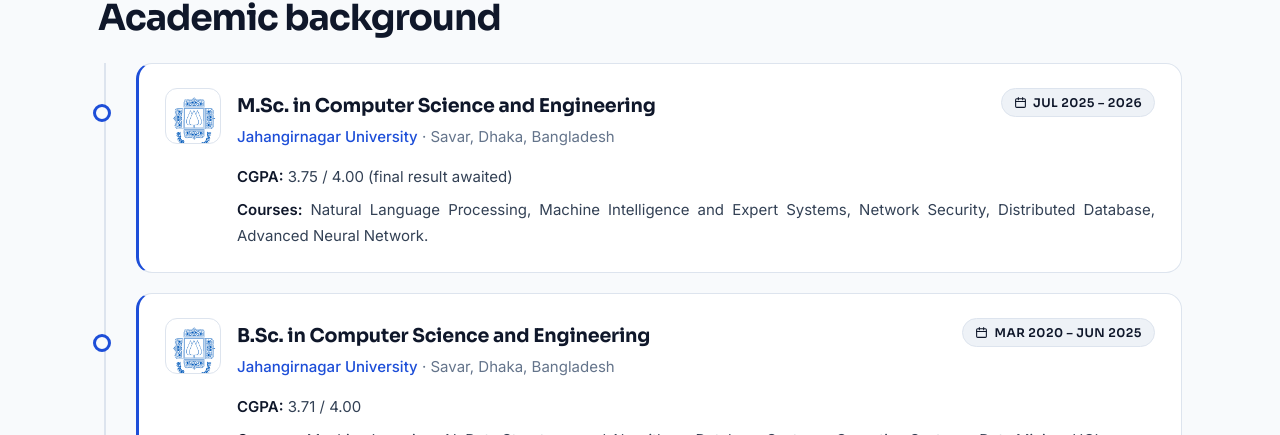
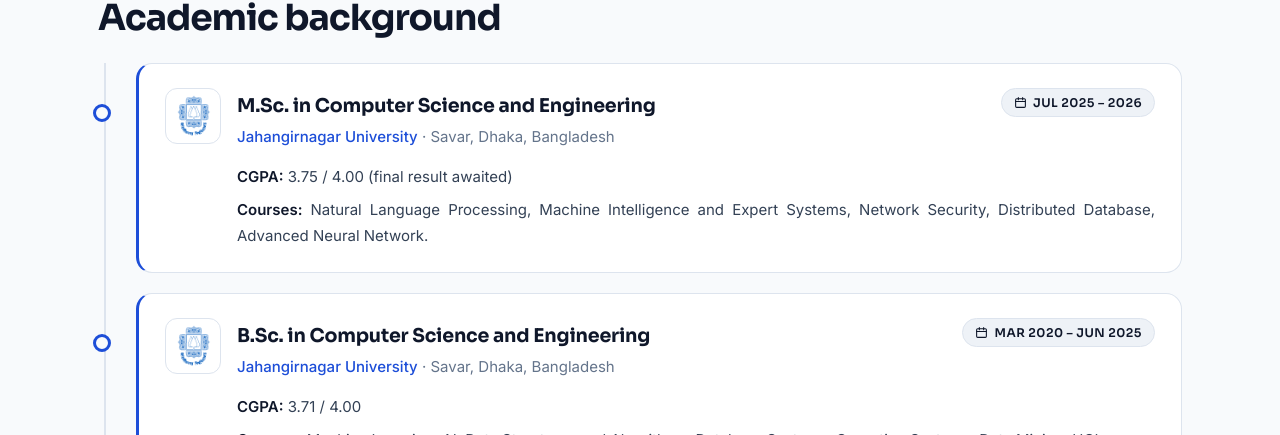
Before and after one commit to shanjida-alam/shanjida-alam-portfolio, a plain HTML site: page index.html in a window 1280 px wide. Shown: the part 2444-2879 px from the top of the page. Drawn offline with Linux system fonts and the light colour scheme.

Commit message:
fix JU logo positions

```diff
--- a/index.html
+++ b/index.html
@@ -193,7 +193,7 @@ section .sub{text-align:center}
 .tl .ih{display:grid;grid-template-columns:56px minmax(0,1fr) auto;gap:4px 16px;align-items:start}
 .tl .ih h3{margin-top:2px}
 .lg{width:56px;height:56px;border-radius:12px;background:#fff;border:1px solid var(--line);display:grid;place-items:center;overflow:hidden;padding:7px}
-.lg img{width:100%;height:100%;object-fit:contain}.lg.wide{padding:5px}.lg.tight{padding:3px}
+.lg{display:flex!important;align-items:center;justify-content:center}.lg img{width:auto;height:auto;max-width:100%;max-height:100%;object-fit:contain;display:block}.lg.wide{padding:5px}.lg.tight{padding:3px}
 .lg.mono{background:var(--grad);border:0}.lg.mono b{font:700 1.125rem/1 Sora;color:#fff;letter-spacing:-.02em}
 .tl .ih .dt{display:inline-flex;align-items:center;gap:6px;white-space:nowrap;background:var(--surf2);border:1px solid var(--line);border-radius:99px;padding:6px 12px;color:var(--fg);font-size:0.75rem}
 .tl .ih .dt svg{width:13px;height:13px;flex:none}
```
